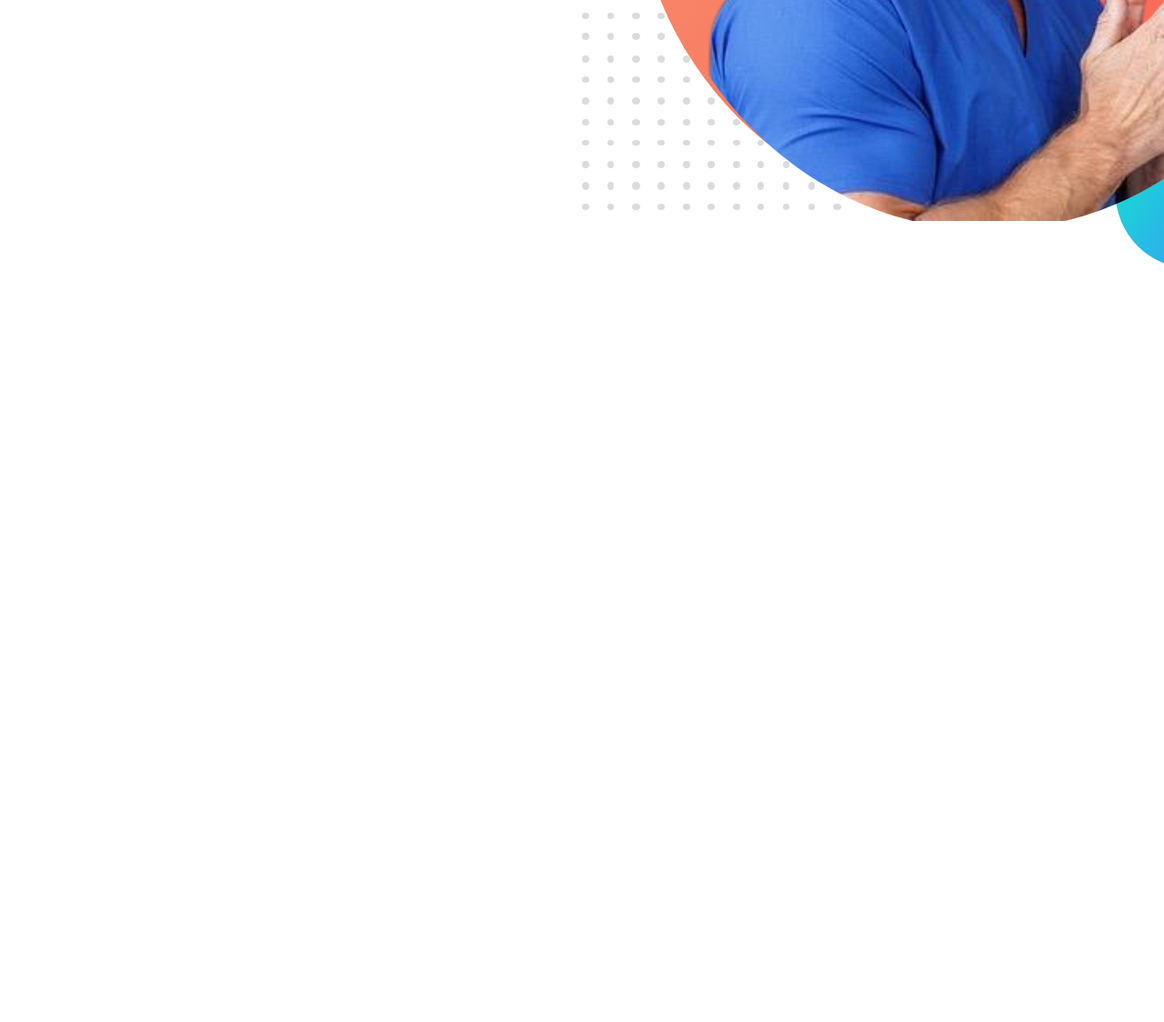
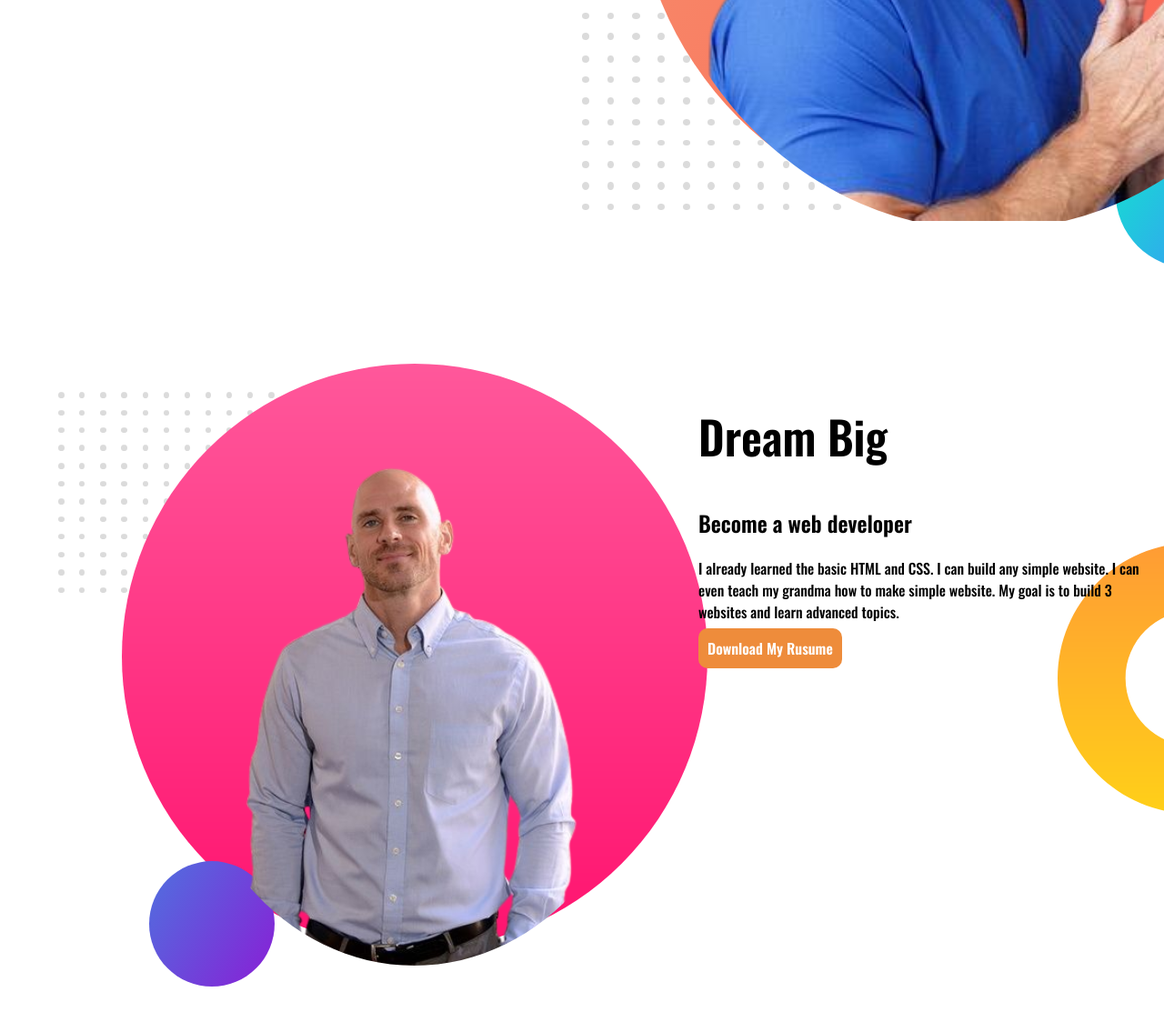
Before and after one commit to joni007x/developer-portfolio, a plain HTML site: page index.html in a window 1280 px wide. Shown: the part 558-1682 px from the top of the page at 91% size. Before the commit the page ends 858 px from the top, so only its background shows below. Drawn offline with nearby package versions, Linux system fonts and the light colour scheme.

Commit message:
dream adeed

```diff
--- a/index.html
+++ b/index.html
@@ -31,6 +31,26 @@
                 <img src="images/johnny.png" alt="">
             </div>
     </section>
+    <section class="dream-big">
+        <div class="half-width">
+
+            <img src="images/my-bg2.png" alt="">
+        </div>
+        <div class="half-width">
+
+            <h1>Dream Big</h1>
+            <h2>Become a web developer</h2>
+            <p>I already learned the basic HTML and CSS.
+                I can build any simple website. I can even teach my grandma how
+                to make simple website. My goal is to build 3 websites and learn
+                advanced topics.</p>
+            <a class="link-button" target="_blank" href="">Download My Rusume </a>
+
+
+        </div>
+
+
+    </section>
 
 </body>
 
--- a/style.css
+++ b/style.css
@@ -13,6 +13,7 @@ h1 {
 
 section {
     display: flex;
+    margin-bottom: 100px;
 }
 
 .half-width {
@@ -38,6 +39,11 @@ section {
 .top-banner {
     background-image: url(images/top-banner.png);
     background-repeat: no-repeat;
+}
 
+.dream-big {
+    background-image: url(images/dream-bg.png);
+    background-repeat: no-repeat;
+    background-position: right;
 
 }
```
